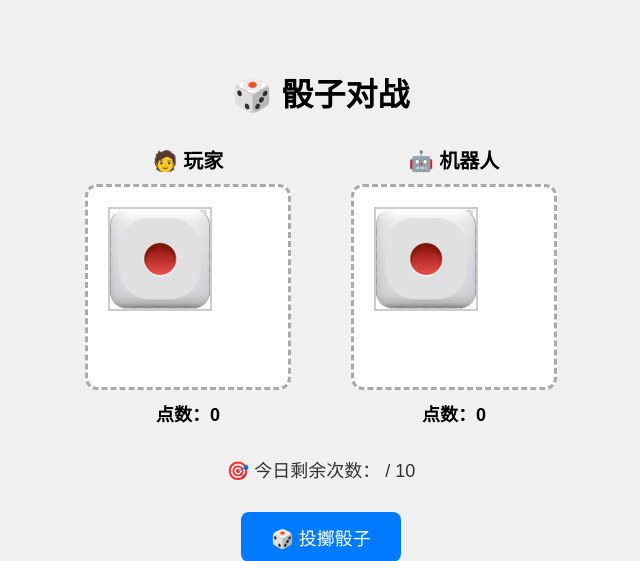
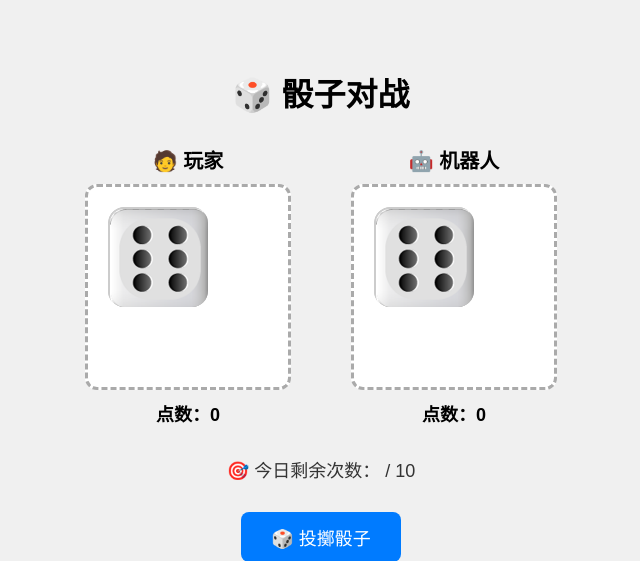
Before and after one commit to Dreamchaser-aus/dice, a Flask app: template templates/dice.html in a window 1280 px wide. Shown: the top 561 px of the page, without its empty margins (319-959 px from the left). Run offline with Flask 3, Linux system fonts and the light colour scheme; the template is opened without the code that fills it, so the values that code supplies are empty; some libraries are stand-ins or nearby versions.

Commit message:
Update dice.html

```diff
--- a/templates/dice.html
+++ b/templates/dice.html
@@ -53,6 +53,8 @@
       transform-style: preserve-3d;
       top: 20px;
       left: 20px;
+      border-radius: 16px; /* ✅ 添加圆角 */
+      overflow: hidden;     /* 可选，确保子元素不溢出 */
     }
 
     .face {
@@ -64,6 +66,7 @@
       display: flex;
       align-items: center;
       justify-content: center;
+      border-radius: 16px; /* ✅ 添加圆角 */
     }
 
     .face img {
```
